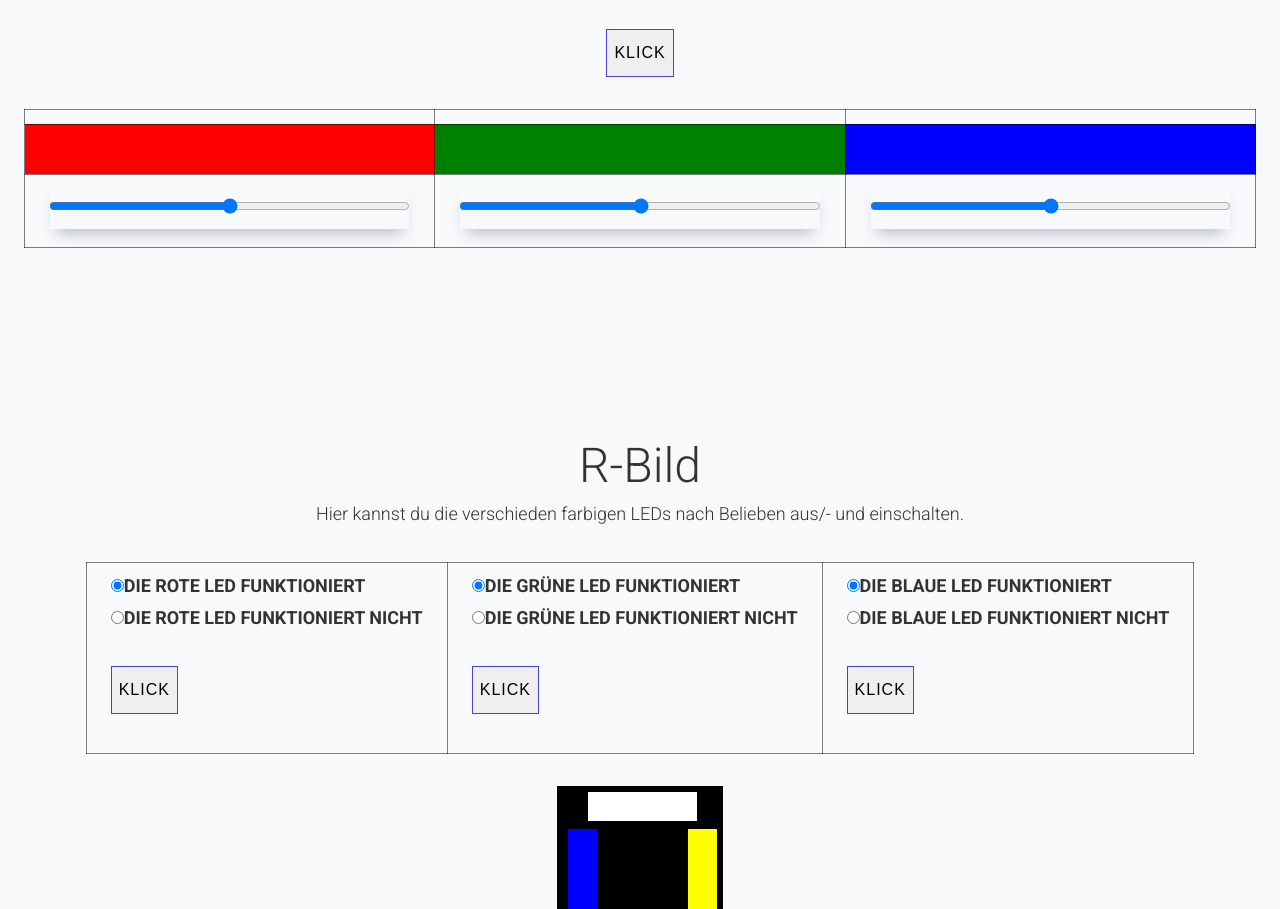
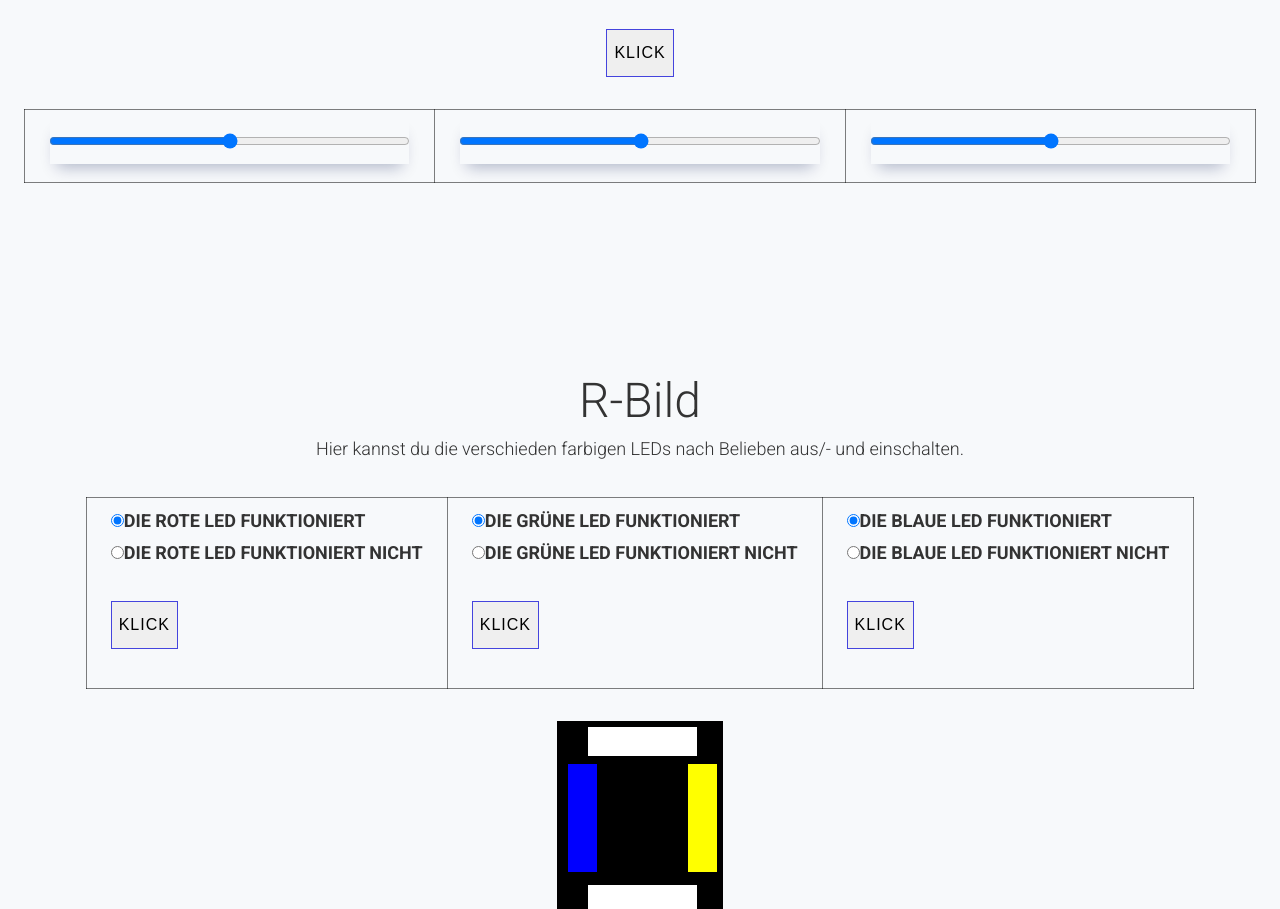
Before and after one commit to Mastecker/Mastecker.github.io, a plain HTML site: page index.html in a window 1280 px wide. Shown: the part 4391-5300 px from the top of the page. Drawn offline with Linux system fonts and the light colour scheme; a web font is replaced by a local one.

Commit message:
rebuilding site Do, 15. Apr 2021 11:18:07

```diff
--- a/index.html
+++ b/index.html
@@ -268,16 +268,6 @@ function island() {
 <p id="farbenloesung"></p>
 <table class="w3-table w3-border" style="width:100%">
 		<tr>
-			<td id="valRed"></td>
-			<td id="valGreen"></td>
-			<td id="valBlue"></td>
-		</tr>
-		<tr>
-    		<td id="red" style="height:50px;background-color:red"></td>
-    		<td id="green" style="background-color:green"></td>
-   			<td id="blue" style="background-color:blue"></td>
-		</tr>
-		<tr>
 			<td>
   				<input oninput="changeRed(this.value)" onchange="changeRed(this.value)" type="range" id="slideRed" name="slideRed" min="0" max="255">
   			</td>
```
